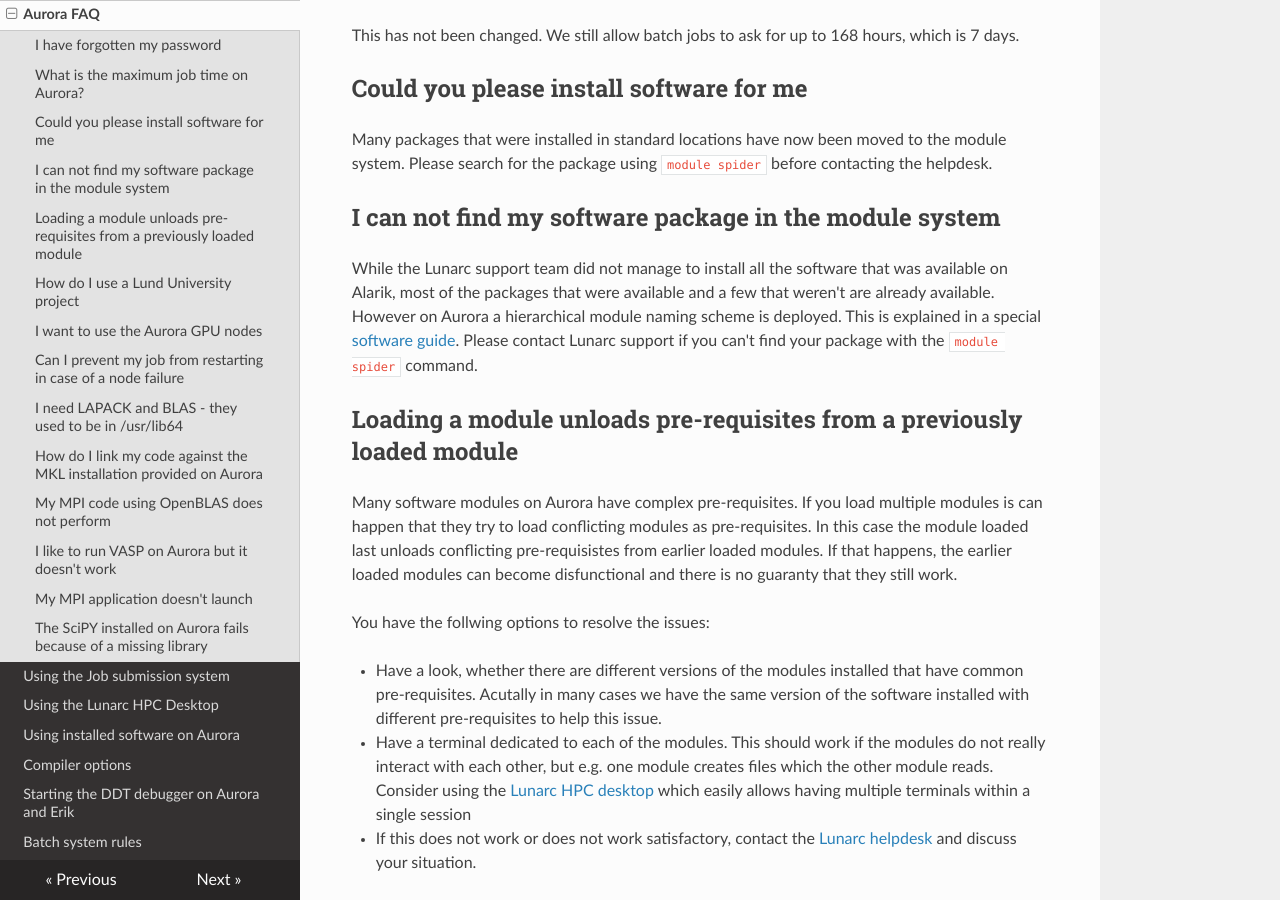
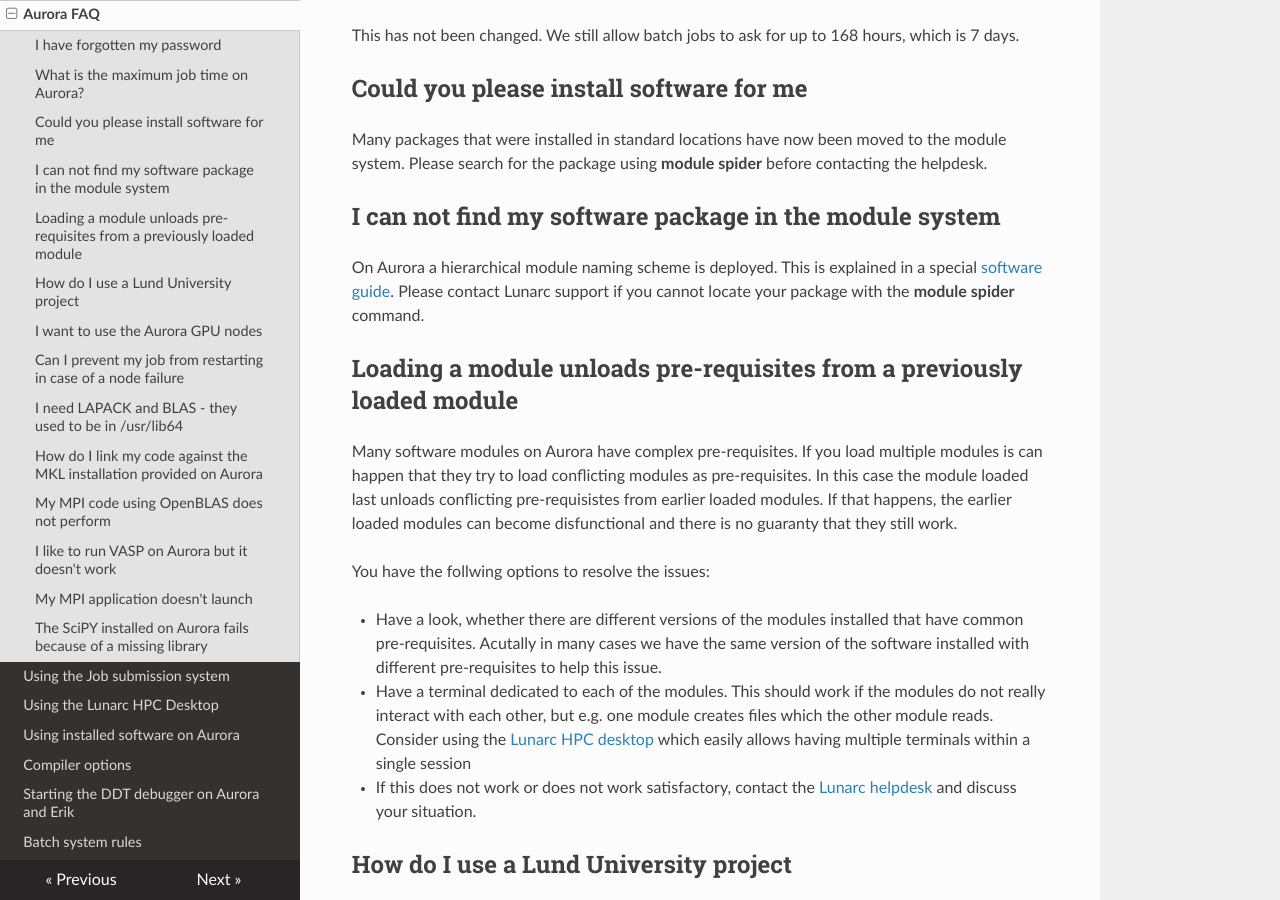
Before and after one commit to lunarc/lunarc_docs, an MkDocs documentation site: the page built from docs/aurora_faq.md, in a window 1280 px wide and 900 px high, scrolled down 645 px. Built offline with MkDocs 1.6.1, drawn with Linux system fonts in a browser that asks for light colours; nearby versions of some CDN libraries; old or Windows-style settings are respelled for this version of MkDocs.

Commit message:
simplification of text on module spider

```diff
--- a/docs/aurora_faq.md
+++ b/docs/aurora_faq.md
@@ -10,10 +10,10 @@
 This has not been changed.  We still allow batch jobs to ask for up to 168 hours, which is 7 days.
 
 ## Could you please install software for me
-Many packages that were installed in standard locations have now been moved to the module system.  Please search for the package using `module spider` before contacting the helpdesk.
+Many packages that were installed in standard locations have now been moved to the module system.  Please search for the package using **module spider** before contacting the helpdesk.
 
 ## I can not find my software package in the module system
-While the Lunarc support team did not manage to install all the software that was available on Alarik, most of the packages that were available and a few that weren't are already available.  However on Aurora a hierarchical module naming scheme is deployed.  This is explained in a special [software guide](http://lunarc-documentation.readthedocs.org/en/latest/aurora_modules/).  Please contact Lunarc support if you can't find your package with the `module spider` command.
+On Aurora a hierarchical module naming scheme is deployed.  This is explained in a special [software guide](http://lunarc-documentation.readthedocs.org/en/latest/aurora_modules/).  Please contact Lunarc support if you cannot locate your package with the **module spider** command.
 
 
 ## Loading a module unloads pre-requisites from a previously loaded module
```
